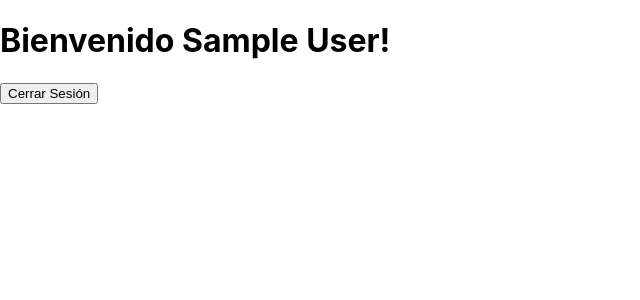
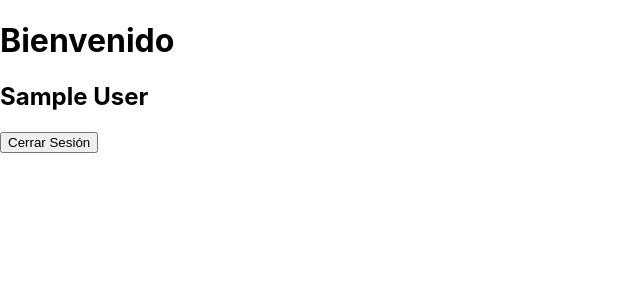
Before and after one commit to zAlejandro/inv-frontend, a React (Create React App) app: page /dashboard in a window 1280 px wide. Shown: the top 300 px of the page, without its empty margins (0-640 px from the left). Built offline with nearby package versions, Linux system fonts and the light colour scheme; sample sign-in values are in the browser's storage.

Commit message:
correccion

```diff
--- a/src/pages/dashboard.jsx
+++ b/src/pages/dashboard.jsx
@@ -15,7 +15,8 @@ export default function Dashboard(){
 
     return(
         <div>
-            <h1>Bienvenido {user?.name || "usuario"}!</h1>
+            <h1>Bienvenido</h1>
+            <h2>{user?.name || "usuario"}</h2>
             <button onClick={logout}>Cerrar Sesión</button>
         </div>
     )
```
